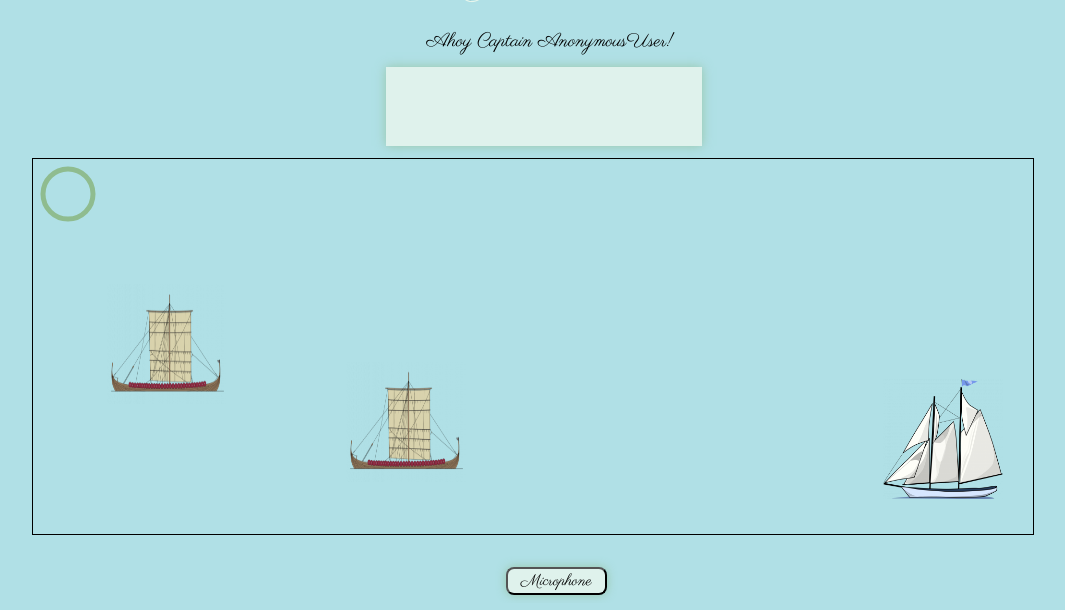
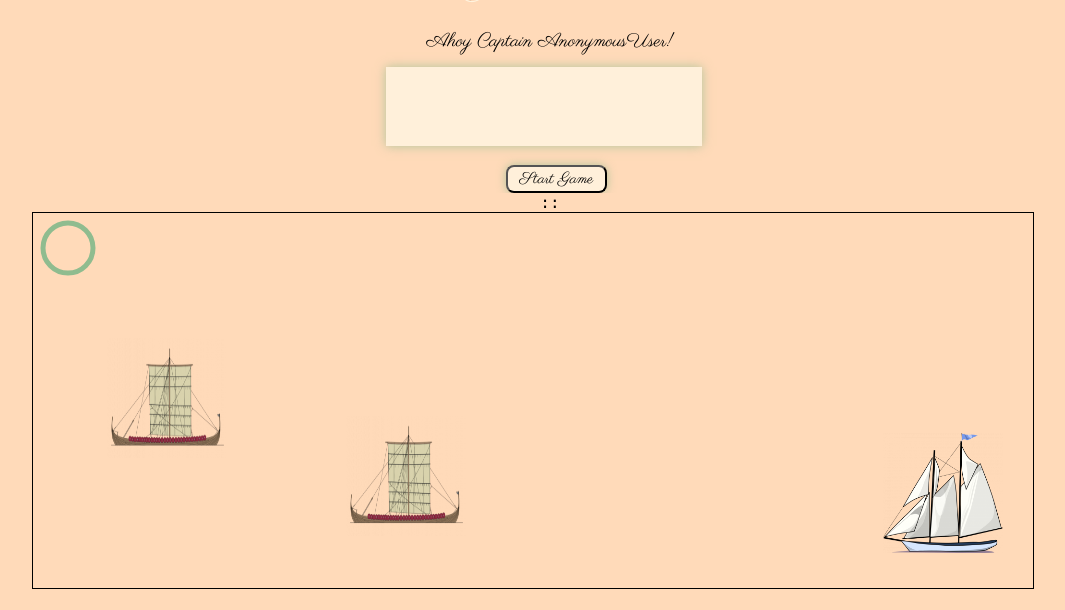
Before and after one commit to rodgnathaniel/Constantine, a Django app: page /home in a window 1280 px wide. Shown: the part 202-812 px from the top of the page, without its empty margins (90-1155 px from the left). Run offline with Django 3.2, Linux system fonts and the light colour scheme.

Commit message:
added  stopwatch and start game button

```diff
--- a/Constantine/boat/templates/boat/boat.html
+++ b/Constantine/boat/templates/boat/boat.html
@@ -8,6 +8,21 @@
     <!-- Speech Recognition Results -->
     <div id="box" class="hello">
         <span id="result"></span>
+    </div>
+
+    <!-- Manual button to start game -->
+    <button id="start_game" class="btn">Start Game</button>
+    <button id="start" style="display:none"></button>
+
+    <!-- display clock -->
+    <div id="stopwatch">
+        <button id="start_clock" style="display:none"><ion-icon name="arrow-dropright-circle"></ion-icon></button>
+        <button id="stop_clock" style="display:none"><ion-icon name="close"></ion-icon></button>
+        <div id="display_minutes"></div>
+            <span>:</span>
+        <div id="display_seconds"></div>
+            <span>:</span>
+        <div id="display_millisec"></div>
     </div>
 
     <!-- Setting up canvas -->
@@ -36,23 +51,33 @@
     <image id="classic" src="{% static 'boat/classic.png' %}" style="display:none"/>
     <image id="long_boat" src="{% static 'boat/longboat.png' %}" style="display:none"/>
 
-    <!-- Manual button to start speech recognition -->
-    <button id="start" class="btn">Microphone</button>
-
 <script type="text/javascript">
 
         // declare speech recognition results and start button
         var r = document.querySelector('#result');
+        var start_game = document.querySelector('#start_game');
         var start = document.querySelector('#start');
+
+
+        // declare clock
+        let display_minutes = document.querySelector('#display_minutes')
+        let display_seconds = document.querySelector('#display_seconds')
+        let display_millisec = document.querySelector('#display_millisec')
+        let date = new Date()
+        date.setHours(0, 0, 0, 0)
+        let stopwatch_interval = null
+
 
         // declare canvas and objects in canvas
         let cnv = document.querySelector('#cnv');
+        cnv.backgroundColor = 'red';
         let width = cnv.width
         let height = cnv.height
         let ctx = cnv.getContext('2d');
-        let ctx2 = cnv.getContext('2d');
-        let ctx3 = cnv.getContext('2d');
-        let ctx4 = cnv.getContext('2d');
+        // let ctx2 = cnv.getContext('2d');
+        // let ctx3 = cnv.getContext('2d');
+        // let ctx4 = cnv.getContext('2d');
+
 
         // declare boat images
         var long_boat = document.querySelector("#long_boat");
@@ -82,13 +107,17 @@
             px: 50,
             py: 125,
             vx: 0.8,
-            vy: 0
+            vy: 0,
+            width: 120,
+            height: 120
         };
 
         // define an enemy boat (loss scenario)
         let enemy2 = {
             px: 0,
-            py: 0
+            py: 0,
+            width: 120,
+            height: 120
         };
 
         // perametric function for enemy boats
@@ -107,29 +136,28 @@
             ctx.clearRect(0, 0, cnv.width, cnv.height)
 
             //draw user boat, enemy boats, and land
-            if (boat.vx > 0) {
-                ctx.translate(width, 0);
-                ctx.scale(-1, 1);
-                ctx.drawImage(classic, boat.px, boat.py, boat.width, boat.height);
-            } else{
-                ctx.drawImage(classic, boat.px, boat.py, boat.width, boat.height);
-            }
-            ctx2.drawImage(long_boat, enemy.px, enemy.py, 120, 120);
+            // if (boat.vx > 0) {
+            //     ctx.translate(width, 0);
+            //     ctx.scale(-1, 1);
+            //     ctx.drawImage(classic, boat.px, boat.py, boat.width, boat.height);
+            // } else{
+            //     ctx.drawImage(classic, boat.px, boat.py, boat.width, boat.height);
+            // }
+            ctx.drawImage(classic, boat.px, boat.py, boat.width, boat.height);
 
-            ctx3.beginPath();
-            ctx3.arc(land.px, land.py, 25, 0, 2 * Math.PI);
-            ctx3.lineWidth = 5;
-            ctx3.strokeStyle = 'rgb(143,188,143)';
-            ctx3.stroke()
+            ctx.drawImage(long_boat, enemy.px, enemy.py, enemy.width, enemy.height);
+
+            ctx.beginPath();
+            ctx.arc(land.px, land.py, 25, 0, 2 * Math.PI);
+            ctx.lineWidth = 5;
+            ctx.strokeStyle = 'rgb(143,188,143)';
+            ctx.stroke()
 
             t += 0.006
             let p = get_position(t)
             enemy2.px = p.x
             enemy2.py = p.y
-            ctx4.drawImage(long_boat, enemy2.px, enemy2.py, 120, 120);
-
-
-
+            ctx.drawImage(long_boat, enemy2.px, enemy2.py, enemy2.width, enemy2.height);
         }
         draw()
 
@@ -177,6 +205,52 @@
             window.requestAnimationFrame(main_loop);
         }
         window.requestAnimationFrame(main_loop);
+
+
+        check_collision = function() {
+
+        }
+
+
+
+
+
+        //stop watch function
+        start_clock.onclick = function() {
+            if(stopwatch_interval === null){
+            stopwatch_interval = setInterval(function() {
+                date.setMilliseconds(date.getMilliseconds() + 100)
+                let millis = date.getMilliseconds()
+                if (millis == 0) {
+                    millis = '000'
+                }
+                display_millisec.innerText = millis
+                display_seconds.innerText = date.getSeconds()
+                display_minutes.innerText = date.getMinutes()
+            }, 100)
+         }
+        }
+
+        stop_clock.onclick = function() {
+            if(stopwatch_interval != null){
+             clearInterval(stopwatch_interval);
+             stopwatch_interval = null
+            }
+            display_millisec.innerText = 000
+            display_seconds.innerText = 0
+            display_minutes.innerText = 0
+         }
+
+
+
+
+
+
+        //start game button triggers clock and speech recognition
+        start_game.onclick = function() {
+                start_clock.onclick()
+                start.onclick()
+        }
 
         //speech recognition function
         start.onclick = function () {
@@ -261,7 +335,5 @@
                 }
             }
         };
-
-        start.onclick()
 </script>
 {% endblock %}
--- a/Constantine/users/static/users/css/main.css
+++ b/Constantine/users/static/users/css/main.css
@@ -11,7 +11,7 @@
 #####################################################*/
 
 .body_{
-    background-color: rgba(176,224,230,10);
+    background-color: rgba(255,218,185,10);
 }
 
 .body_2{
@@ -104,23 +104,23 @@
     box-shadow: 0 0 10px 0 rgba(143,188,143,.7);
 }
 
-  /* The container <div> - needed to position the dropdown content */
+/* The container <div> - needed to position the dropdown content */
 .dropdown {
     position: relative;
     display: inline-block;
 }
 
-  /* Dropdown Content (Hidden by Default) */
+/* Dropdown Content (Hidden by Default) */
 .dropdown-content {
     display: none;
     position: absolute;
-    background-color:rgba(255,255,240, .6);
+    background-color:rgba(255,255,240,.6);
     min-width: 160px;
     box-shadow: 0px 8px 16px 0px rgba(0,0,0,0.2);
     z-index: 1;
 }
 
-  /* Links inside the dropdown */
+/* Links inside the dropdown */
 .dropdown-content a {
     color: black;
     padding: 12px 16px;
@@ -130,13 +130,13 @@
 
 }
 
-  /* Change color of dropdown links on hover */
+/* Change color of dropdown links on hover */
 .dropdown-content a:hover {
     background-color:rgba(255,255,240, .6);
 
 }
 
-  /* Show the dropdown menu on hover */
+/* Show the dropdown menu on hover */
 .dropdown:hover .dropdown-content {
     display: block;
 }
@@ -179,6 +179,22 @@ a{
 }
 
 
+
+/* #####################################################
+    -STOP WATCH-
+#####################################################*/
+#stopwatch {
+    color: black;
+    background-color: rgba(255,218,185,10);
+    background-size:auto;
+    display: flex;
+    align-items:center;
+    flex-direction:row;
+    justify-content:center;
+    font-family: 'VT323', monospace;
+    /* padding: 1%; */
+
+}
 
 /* #####################################################
     -RANDOM TEXT-
@@ -238,7 +254,7 @@ a{
 
 #cnv{
     border: 1px solid black;
-    margin: 1% 9% 1% 9%;
+    margin: .05% 9% 1% 9%;
 }
 
 
--- a/Constantine/users/templates/users/base.html
+++ b/Constantine/users/templates/users/base.html
@@ -3,6 +3,7 @@
     <head>
         <title>⚓⚓⚓</title>
         <link rel="stylesheet" type="text/css" href="{% static 'users/css/main.css' %}">
+        <script src="https://unpkg.com/ionicons@4.5.5/dist/ionicons.js"></script>
     </head>
     <body class="body_">
         {% include 'users/nav_redirect.html' %}
```
Also changed, not shown: Constantine/boat/templates/boat/prototype.html (added, +20 -0 lines).
